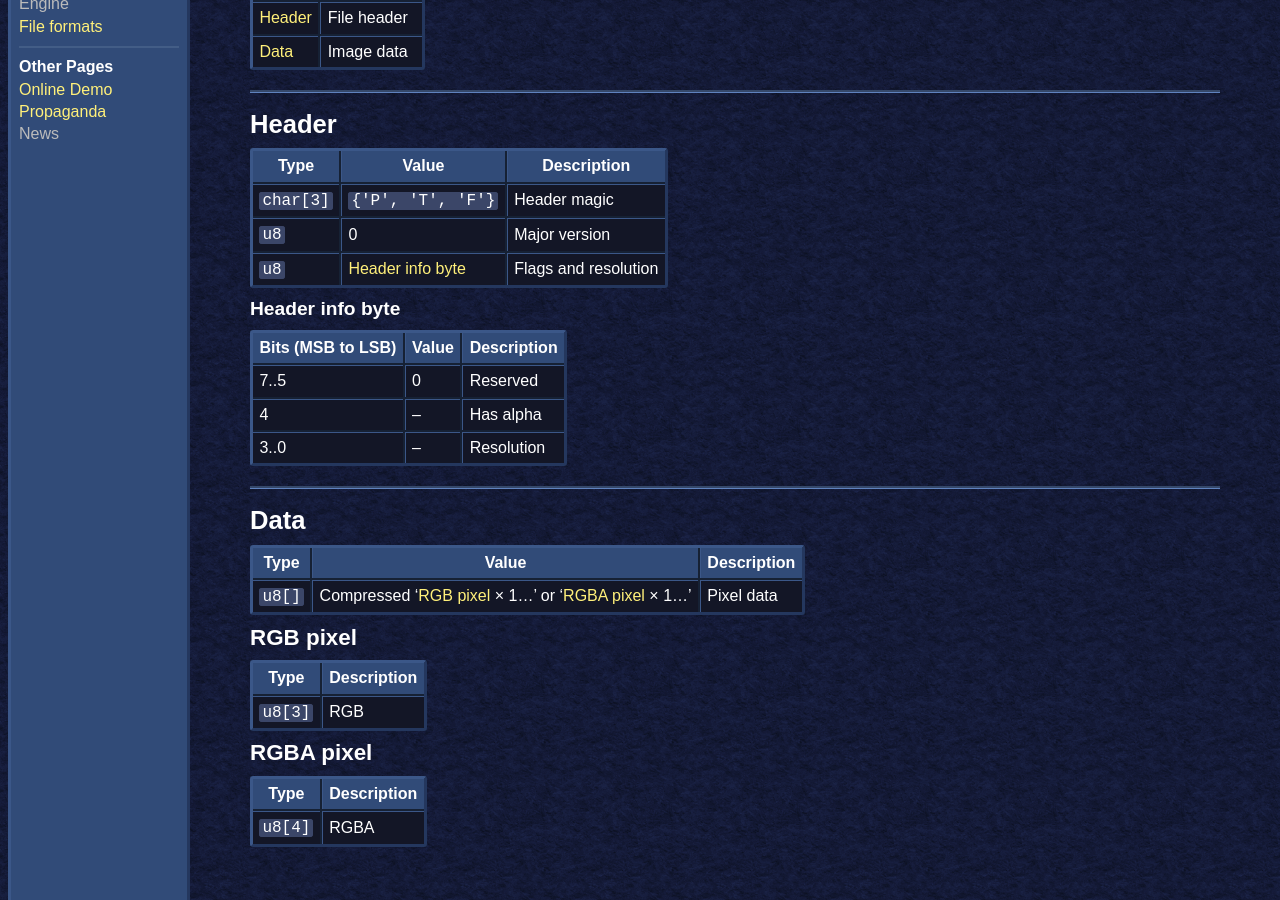
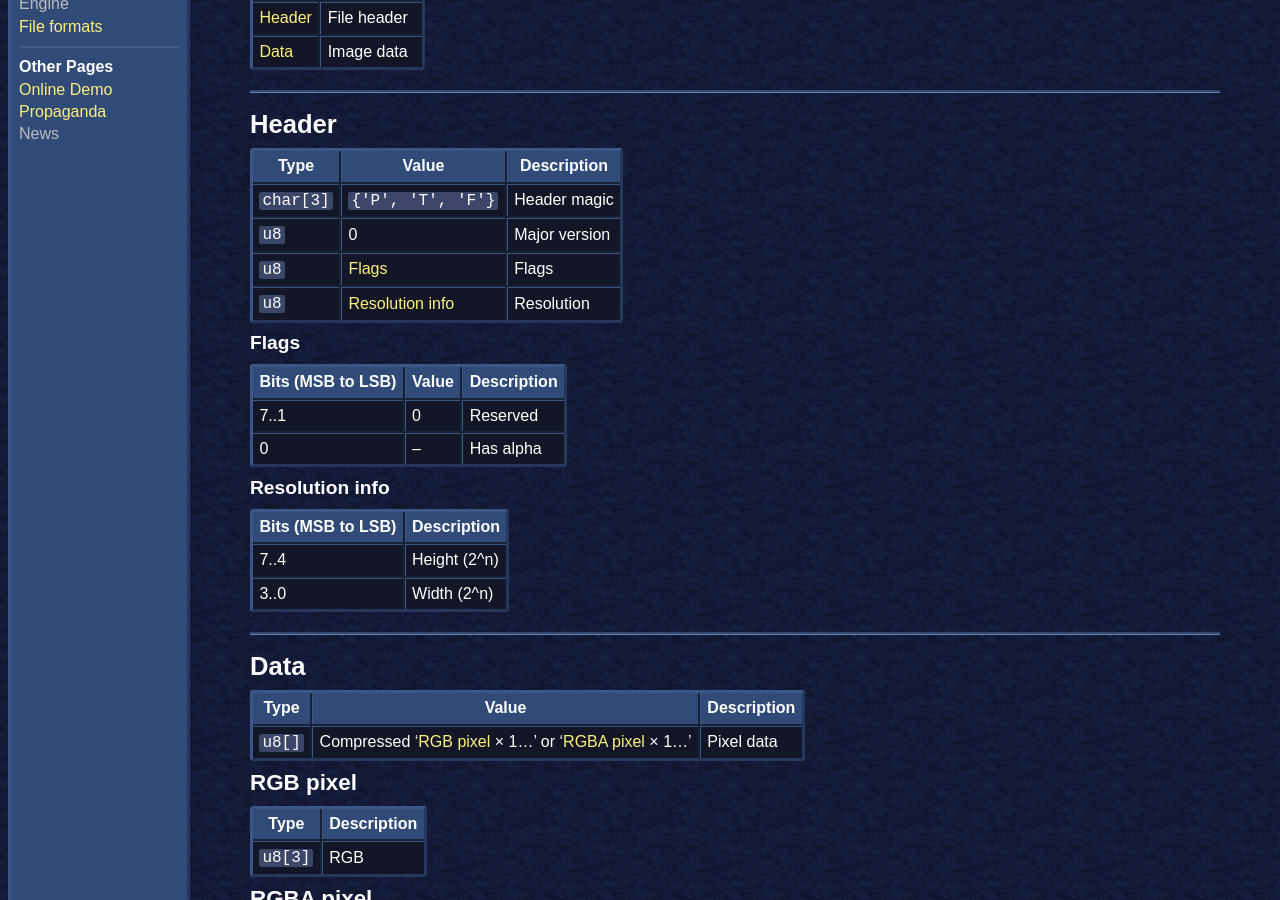
Before and after one commit to PlatinumSrc/platinumsrc.github.io, a Jekyll site: the page built from docs/formats/ptf/index.md, in a window 1280 px wide and 900 px high, scrolled down 516 px. Built offline with Jekyll 4.4.1, drawn with Linux system fonts in a browser that asks for light colours.

Commit message:
Docs update

```diff
--- a/docs/formats/ptf/index.md
+++ b/docs/formats/ptf/index.md
@@ -36,15 +36,22 @@ next: ptm
 | -
 | `char[3]` | `{'P', 'T', 'F'}` | Header magic
 | `u8` | 0 | Major version
-| `u8` | [Header info byte](#header-info-byte) | Flags and resolution
+| `u8` | [Flags](#flags) | Flags
+| `u8` | [Resolution info](#resolution-info) | Resolution
 
-##### Header info byte
+##### Flags
 
 | Bits \(MSB to LSB\) | Value | Description
 | -
-| 7..5 | 0 | Reserved
-| 4 | -- | Has alpha
-| 3..0 | -- | Resolution
+| 7..1 | 0 | Reserved
+| 0 | -- | Has alpha
+
+##### Resolution info
+
+| Bits \(MSB to LSB\) | Description
+| -
+| 7..4 | Height (2^n)
+| 3..0 | Width (2^n)
 
 ---
 
```
Also changed, not shown: docs/formats/pmf/index.md (+16 -2 lines).
